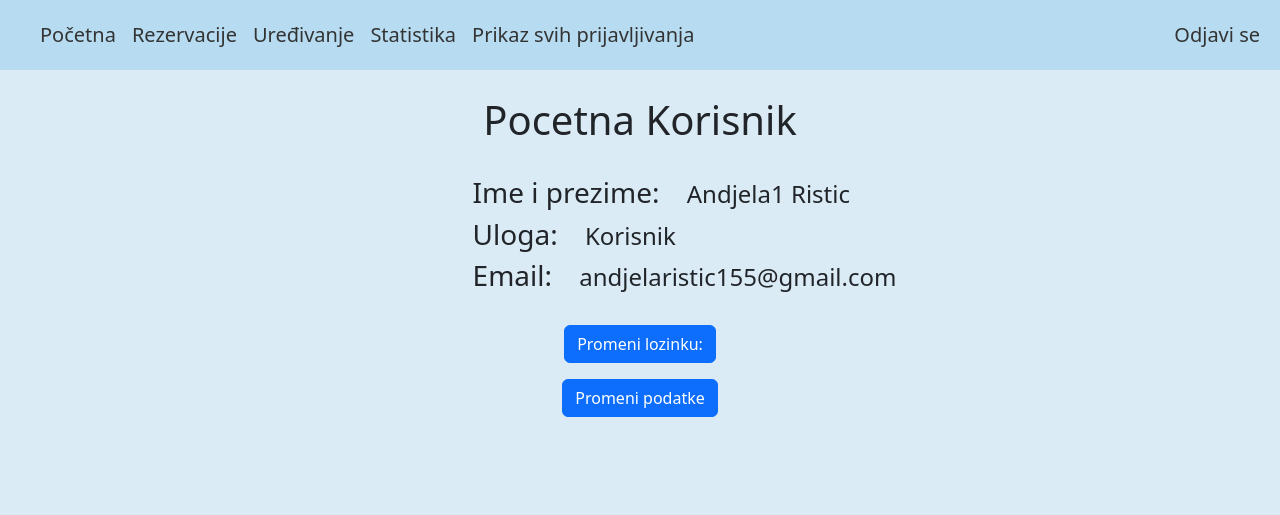
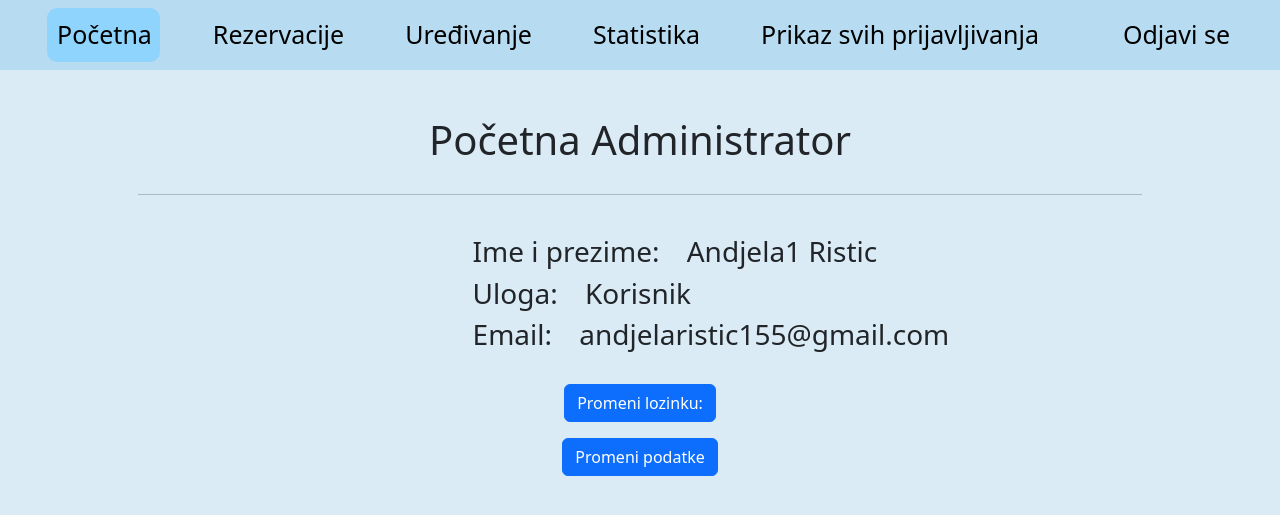
Before and after one commit to andjelaristic155/Projekat1, a PHP site: page /admin/pocetnaAdmin.php in a window 1280 px wide. Shown: the top 515 px of the page. Run offline with PHP 8.4, Linux system fonts and the light colour scheme; the visitor is signed in with stand-in values (Sample User, id 1); data comes from the database, SQL or seed files in the repository; some libraries are stand-ins or nearby versions.

Commit message:
Dodate promene u izgledu veb aplikacije

```diff
--- a/admin/logoviPrikaz.php
+++ b/admin/logoviPrikaz.php
@@ -6,7 +6,7 @@
     <title>Document</title>
 </head>
 <body>
-    <h1>Dobrodosao Admin</h1>
+
 <html lang="en">
 <head>
     <meta charset="UTF-8">
--- a/admin/pocetnaAdmin.php
+++ b/admin/pocetnaAdmin.php
@@ -15,7 +15,7 @@
     <title>Gradski prevoz</title>
     <link href="../css/bootstrap.min.css" rel="stylesheet">
     <link rel="../stylesheet" href="../fontawesome/css/all.min.css">
-    <link href="../css/style.css" rel="stylesheet">
+    <link href="..\css\style.css" rel="stylesheet">
 
 </head>
 <body>
@@ -89,14 +89,15 @@
 <section id="hero-section">
     <div class="container" style="text-align:center;">
         <br>
-        <div id="naslov"><h1>Pocetna Korisnik</h1></div>
+        <div id="naslov"><h1>Početna Administrator</h1></div>
+        <hr class="hrLinija">
         <div id="prikaziPoruku"></div>
         <br>
         <form >
         <div style="text-align:left; margin-left:35%;">
-            <h3>Ime i prezime: <label for="" class="podaci"><?php if(isset($prikaz)) echo $prikaz; ?></label></h3>
-            <h3>Uloga: <label for="" class="podaci"><?php if(isset($uloga)) echo $uloga; ?></label></h3>
-            <h3>Email: <label for="" class="podaci"><?php if(isset($email)) echo $email; ?></label></h3>
+            <h3>Ime i prezime: <label for="" class="podaci1" ><?php if(isset($prikaz)) echo $prikaz; ?></label></h3>
+            <h3>Uloga: <label for=""  class="podaci1"><?php if(isset($uloga)) echo $uloga; ?></label></h3>
+            <h3>Email: <label for="" class="podaci1"><?php if(isset($email)) echo $email; ?></label></h3>
         </div>
         <br>
 
@@ -116,8 +117,8 @@
     <div id="pass1Error"></div>
     <h4>Potvrdite novu lozinku: <input type="password" name="pass2" id="pass2"></h4>
     <div id="pass2Error"></div>
-    <input type="button" value="Promenite lozinku"  id="izmeni" onClick="Izmeni()">
 
+    <button type="button" class="btn btn-outline-primary" id="izmeni" onClick="Izmeni()">Promeni lozinku</button>
 
 
 
@@ -145,7 +146,8 @@
             <h4>Unesite email adresu: <input type="email" name="email1" id="email1"></h4>
             <div id="email1Error" class="text-danger"></div>
 
-            <input type="button" value="Promenite podatke" onClick="izmeniPodatke()">
+
+             <button type="button" class="btn btn-outline-primary" onClick="izmeniPodatke()">Promenite podatke</button>
         </div>
     </div>
 </div>
--- a/ajax/promenaPodatka.php
+++ b/ajax/promenaPodatka.php
@@ -75,7 +75,7 @@
             <h4>Unesite email adresu: <input type="email" name="email1" id="email1"></h4>
             <div id="email1Error" class="text-danger"></div>
 
-            <input type="button" value="Promenite podatke" onClick="izmeniPodatke()">
+            <button type="button" class="btn btn-outline-primary" onClick="izmeniPodatke()">Promenite podatke</button>
         </div>
 
 
--- a/css/style.css
+++ b/css/style.css
@@ -19,14 +19,20 @@
     padding-left: 20px;
      color: black;
 
+}
+
+
+.nav-link:hover{
+    background-color: rgb(142, 212, 253);
 
 }
 
-.navbar .nav-link{
-    color: #333333 !important;
-    font-size: 20px;
+
+.nav-link{
+    color: black !important;
+    font-size: 25px;
     /* padding-left: 50px; */
-    /* margin-left: 15px; */
+     margin-left: 15px;
     margin-top:10px;
     margin-bottom: 10px;
     display: inline-block;
@@ -35,9 +41,38 @@
 
     width: max-content;
      padding-right: 15px;
+     font-weight: 500;
+    margin-right: 30px;
+    box-sizing: border-box;
 
 
-    box-sizing: border-box;
+}
+.nav-link:hover{
+    background-color:rgb(142, 212, 253);
+    border-radius: 10px;
+
+
+    text-align: center;
+
+
+}
+
+.navbar .nav-link.active{
+    background-color: rgb(142, 212, 253);;
+    border-radius: 10px;
+    margin-top: 10px;
+    width: max-content;
+    padding-left: 10px;
+    text-align: center;
+
+}
+
+.navbar .nav-link.active:hover{
+    background-color:rgb(142, 212, 253);;
+    border-radius: 10px;
+
+    text-align: center;
+
 }
 
 
@@ -85,3 +120,66 @@
     border: 1px solid black;
     padding: 10px 20px;
 }
+
+.dugme{
+    width: 200px;
+    height: 35px;
+    border-radius: 10px;
+    background-color: rgb(168, 215, 243);
+    border: 3px solid black;
+    font-weight: 500;
+}
+
+.podaci{
+    font-size: 22px;
+    text-align: left;
+    margin-left: 30%;
+
+}
+
+.podaciInput{
+    margin-left: 20px;
+    height: 30px;
+    border-radius: 10px;
+    border: 3px solid rgb(105, 162, 247);
+}
+
+.hrLinija{
+    margin-top: 30px;
+    width: 90%;
+    margin-left: 5%;
+}
+
+.podaci1{
+    margin-left: 20px;
+}
+
+
+#zona{
+    font-size: 20px;
+    border-radius: 10px;
+    border: 3px solid rgb(105, 162, 247);
+    padding-left: 10px;
+    width: 300px;
+}
+
+.dugme2{
+    margin: 20px 20px;
+    height: 35px;
+    width: 100px;
+    border-radius: 10px;
+    border:3px solid rgb(105, 162, 247);
+    font-weight: bold;
+    background-color: white;
+}
+
+.dugme2:hover{
+    background-color: rgb(105, 162, 247);
+    color: white;
+    font-weight: bold;
+     border:3px solid rgb(84, 148, 245);
+}
+
+#naslov{
+    padding-top: 20px;
+}
--- a/funkcije.php
+++ b/funkcije.php
@@ -15,7 +15,7 @@
         if(isset($_SESSION['LAST_ACTIVITY']) && (time() - $_SESSION['LAST_ACTIVITY'] > $timeout)) {
             session_unset();
             session_destroy();
-            header("Location: prijava.php");
+            header("Location: ../prijava.php");
             exit();
         }
 
--- a/index.php
+++ b/index.php
@@ -6,7 +6,7 @@
 
     <title>Gradski prevoz</title>
     <link href="./css/bootstrap.min.css" rel="stylesheet">
-  <link rel="stylesheet" href="./fontawesome/css/all.min.css">
+
   <link rel="stylesheet" href="css/style.css">
 
 </head>
@@ -53,8 +53,8 @@
 <section id="hero-section">
     <div class="container hero-container" >
       <br><br>
-        <div id="naslov" style="text-align:center; "><h1>Rezervacija autobuskih karata gradskog prevoza</h1></div>
-
+        <div id="naslov"><h1>Rezervacija autobuskih karata gradskog prevoza</h1></div>
+    <hr class="hrLinija">
 <br><br>
     <div>
         <img src="slike/slika1.jpg" alt="" style="width:100%; height:500px;">
--- a/karte.html
+++ b/karte.html
@@ -26,10 +26,10 @@
     <div class="collapse navbar-collapse" id="navbarSupportedContent">
       <ul class="navbar-nav me-auto mb-2 mb-lg-0">
         <li class="nav-item">
-          <a class="nav-link active" aria-current="page" href="index.php">Početna</a>
+          <a class="nav-link " aria-current="page" href="index.php">Početna</a>
         </li>
         <li class="nav-item">
-          <a class="nav-link" href="karte.html" >Karte</a>
+          <a class="nav-link active" href="karte.html" >Karte</a>
         </li>
 
 
@@ -54,7 +54,7 @@
     <div class="container hero-container" >
       <br><br>
         <div id="naslov" style="text-align:center; "><h1>Rezervacija autobuskih karata gradskog prevoza</h1></div>
-
+    <hr class="hrLinija">
 <br><br>
     <div>
         <img src="slike/slika1.jpg" alt="" style="width:100%; height:500px;">
--- a/korisnik/mojeRezervacije.php
+++ b/korisnik/mojeRezervacije.php
@@ -60,6 +60,7 @@
     <div class="container">
         <br>
         <div id="naslov" style="text-align:center;"><h1>Rezervacija autobuskih karata gradskog prevoza</h1></div>
+        <hr class="hrLinija">
     <br>
 
 <?php
@@ -84,7 +85,7 @@
 
 ?>
 <form action="" method="POST" >
-<table border="1" cellpadding="8" style="margin-left:30%; ">
+<table border="1" cellpadding="8" style="margin-left:25%; ">
     <tr>
 
         <th>Zona</th>
--- a/korisnik/rezervacija.php
+++ b/korisnik/rezervacija.php
@@ -57,6 +57,7 @@
     <div class="container" style="text-align:center;">
         <br>
         <div id="naslov"><h1>Rezervacija autobuskih karata gradskog prevoza</h1></div>
+        <hr class="hrLinija">
     <br>
 
 
@@ -178,7 +179,7 @@
 
 </table>
 <br><br>
-<button type="submit" name="sacuvaj" >Rezervisi</button>
+<button type="submit" name="sacuvaj" class="dugme2">Rezervisi</button>
  <br>
          <label>
         <?php if(isset($greska)) echo $greska; ?>
```
Also changed, not shown: admin/rezervacije.php (+8 -7 lines), admin/statistika.php (+2 -5 lines), admin/uredjivanje.php (+10 -9 lines), ajax/promenaLozinke.php (+8 -5 lines), korisnik/pocetnaKorisnik.php (+7 -6 lines), prijava.php (+7 -7 lines), registracija.php (+8 -8 lines).
